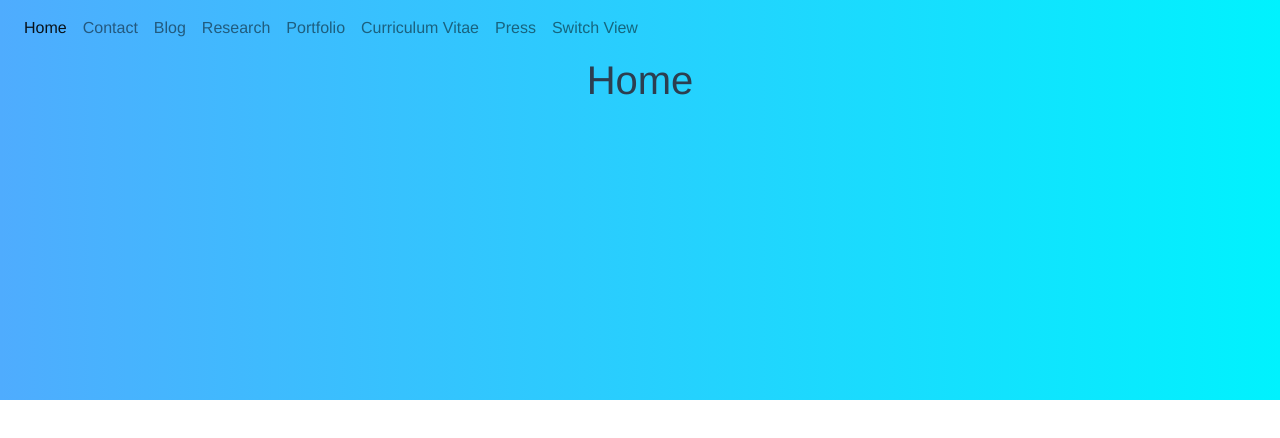
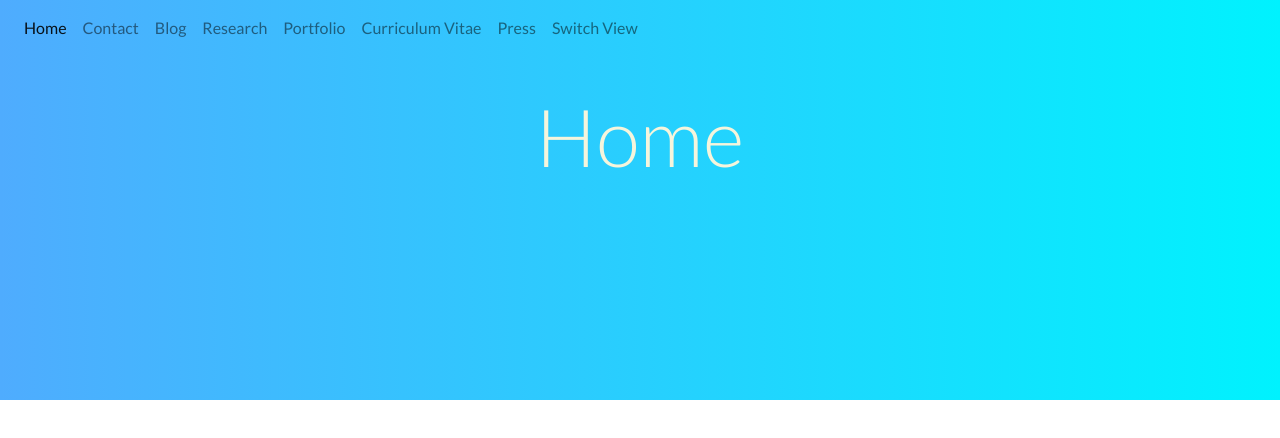
Before and after one commit to karadalex/karadalex-website, a Vue app: page /#/home in a window 1280 px wide. Shown: the top 438 px of the page. Built offline with nearby package versions, Linux system fonts and the light colour scheme.

Commit message:
navbar-expand-sm,  import jquery for collapse to work, background and h1

```diff
--- a/src/App.vue
+++ b/src/App.vue
@@ -1,7 +1,7 @@
 <template>
   <div id="app">
 		<template v-if="$route.name !== 'computer'">
-      <nav class="navbar navbar-expand-lg navbar-light">
+      <nav class="navbar navbar-expand-sm navbar-light">
         <button class="navbar-toggler" type="button" data-toggle="collapse" data-target="#navbarNav" aria-controls="navbarNav" aria-expanded="false" aria-label="Toggle navigation">
           <span class="navbar-toggler-icon"></span>
         </button>
@@ -39,14 +39,42 @@
   </div>
 </template>
 
+
+<script>
+import jquery from 'jquery'
+import Collapse from '../node_modules/bootstrap/js/dist/collapse.js'
+
+export default {
+
+}
+</script>
+
+
 <style lang="scss">
 @import '../node_modules/bootstrap/scss/bootstrap.scss';
+@import url('https://fonts.googleapis.com/css?family=Lato:300,400,700');
 
 #app {
-  font-family: 'Avenir', Helvetica, Arial, sans-serif;
+  font-family: 'Lato', Helvetica, Arial, sans-serif;
   -webkit-font-smoothing: antialiased;
   -moz-osx-font-smoothing: grayscale;
   text-align: center;
   color: #2c3e50;
 }
+
+.background {
+  position: absolute;
+  top: 0;
+  left: 0;
+  right: 0;
+  z-index: -1;
+  height: 50vh;
+}
+
+h1 {
+  padding-top: 2rem;
+  font-weight: 300;
+  font-size: 5rem;
+  color: beige;
+}
 </style>
--- a/src/views/Contact.vue
+++ b/src/views/Contact.vue
@@ -9,12 +9,6 @@
 
 <style lang="scss" scoped>
 .background {
-  position: absolute;
-  top: 0;
-  left: 0;
-  right: 0;
-  z-index: -1;
-  height: 50vh;
   // 020 New Life - https://webgradients.com/
   background-image: linear-gradient(to right, #43e97b 0%, #38f9d7 100%);
 }
--- a/src/views/Home.vue
+++ b/src/views/Home.vue
@@ -9,12 +9,6 @@
 
 <style lang="scss" scoped>
 .background {
-  position: absolute;
-  top: 0;
-  left: 0;
-  right: 0;
-  z-index: -1;
-  height: 50vh;
   // 019 Malibu Beach - https://webgradients.com/
   background-image: linear-gradient(to right, #4facfe 0%, #00f2fe 100%);
 }
```
